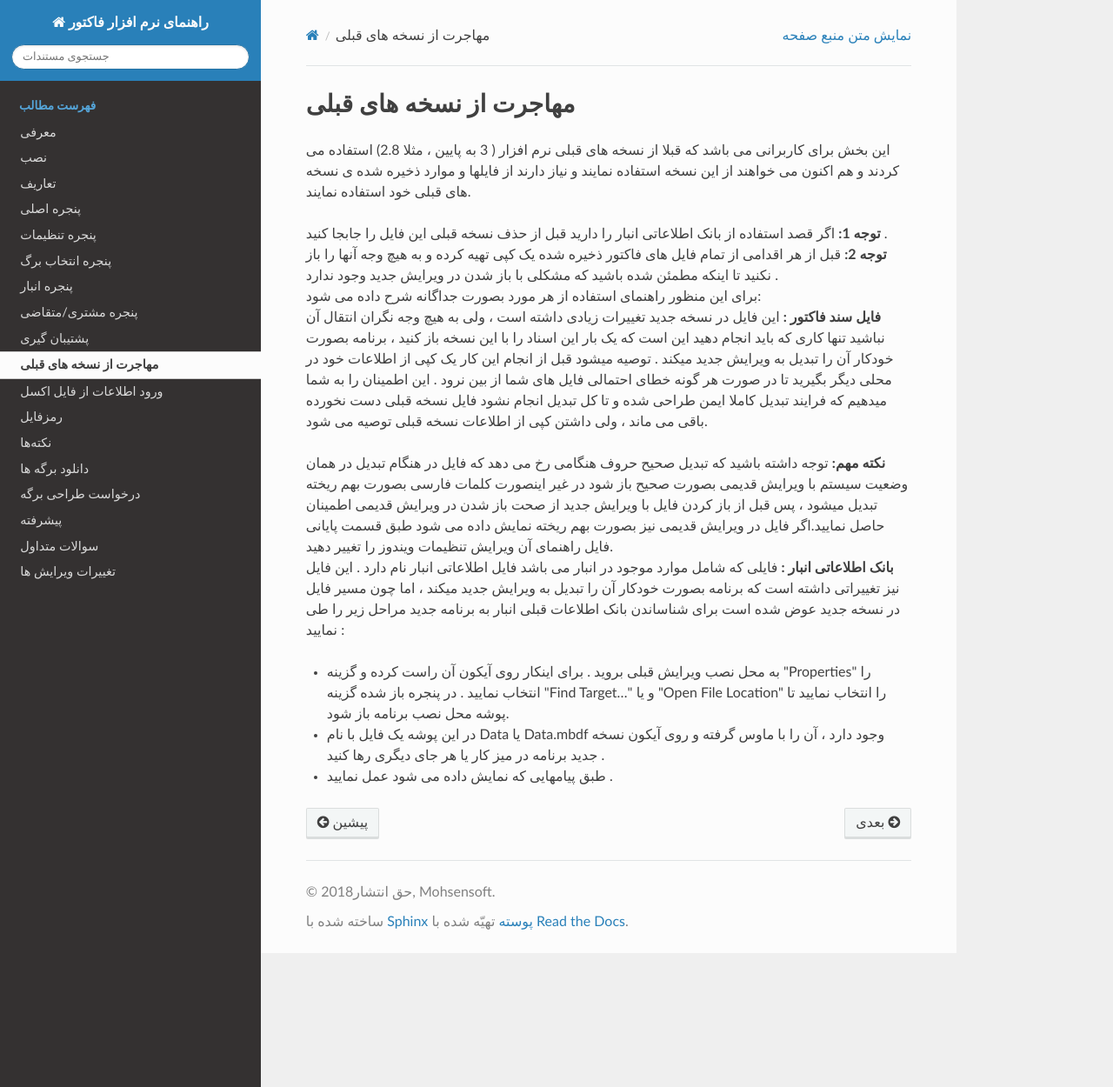
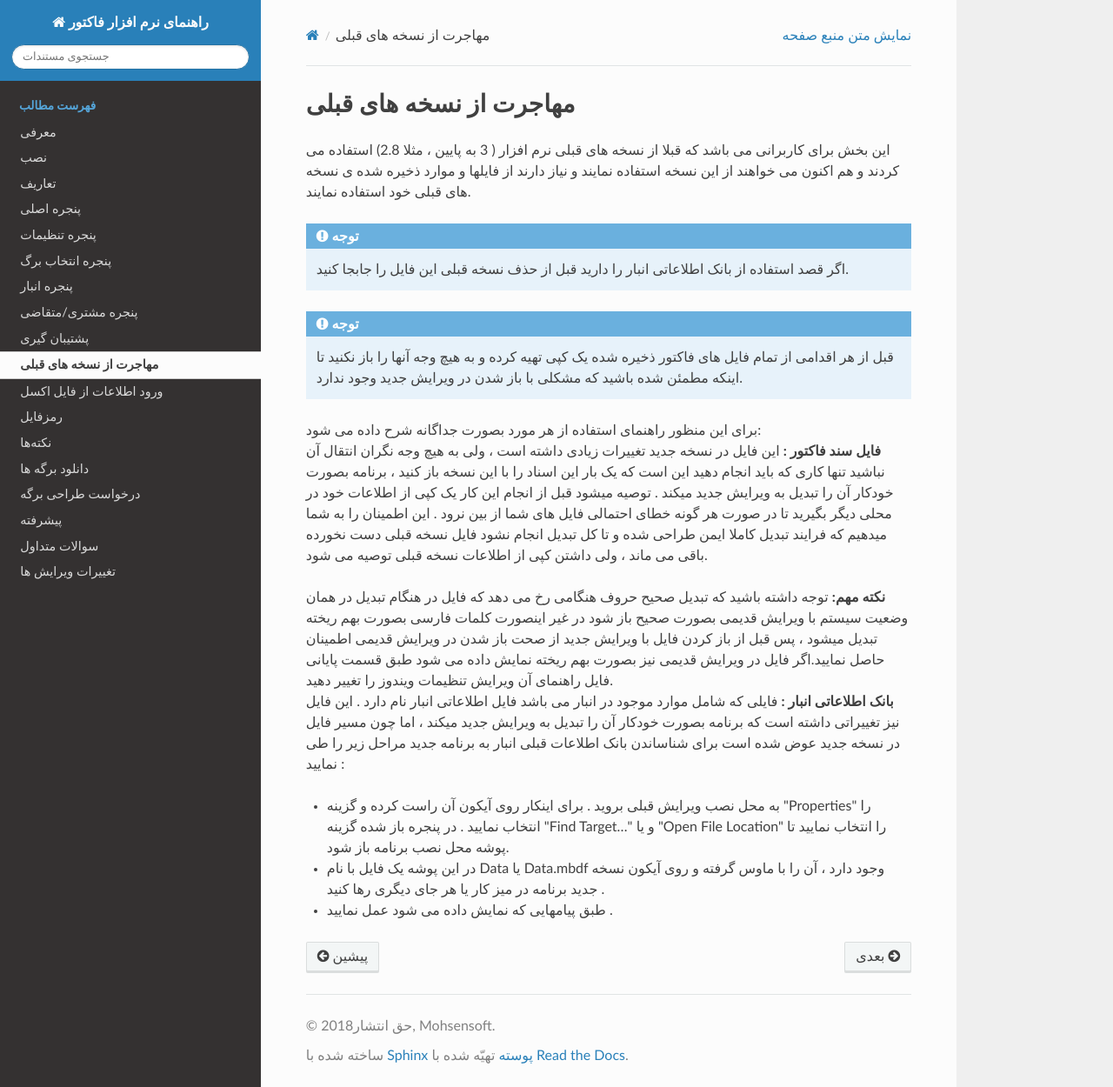
Before and after one commit to Mohsensoft/faktor-doc, a Sphinx documentation site: the page built from docs/source/from-old-version.rst, in a window 1280 px wide and 1250 px high. Shown: the whole window at 87% size. Built offline with Sphinx 7.4.7 and the Read the Docs theme 2.0.0, drawn with Linux system fonts in a browser that asks for light colours.

Commit message:
update from-old-version annotations

```diff
--- a/docs/source/from-old-version.rst
+++ b/docs/source/from-old-version.rst
@@ -2,8 +2,9 @@
 ========================
 | این بخش برای کاربرانی می باشد که قبلا از نسخه های قبلی نرم افزار ( 3 به پایین ، مثلا 2.8) استفاده می کردند و هم اکنون می خواهند از این نسخه استفاده نمایند و نیاز دارند از فایلها و موارد ذخیره شده ی نسخه های قبلی خود استفاده نمایند.
 
-| **توجه 1:** اگر قصد استفاده از بانک اطلاعاتی انبار را دارید قبل از حذف نسخه قبلی این فایل را جابجا کنید .
-| **توجه 2:** قبل از هر اقدامی از تمام فایل های فاکتور ذخیره شده یک کپی تهیه کرده و به هیچ وجه آنها را باز نکنید تا اینکه مطمئن شده باشید که مشکلی با باز شدن در ویرایش جدید وجود ندارد .
+.. note::  اگر قصد استفاده از بانک اطلاعاتی انبار را دارید قبل از حذف نسخه قبلی این فایل را جابجا کنید.
+.. note::  قبل از هر اقدامی از تمام فایل های فاکتور ذخیره شده یک کپی تهیه کرده و به هیچ وجه آنها را باز نکنید تا اینکه مطمئن شده باشید که مشکلی با باز شدن در ویرایش جدید وجود ندارد.
+
 | برای این منظور راهنمای استفاده از هر مورد بصورت جداگانه شرح داده می شود:
 | **فایل سند فاکتور :** این فایل در نسخه جدید تغییرات زیادی داشته است ، ولی به هیچ وجه نگران انتقال آن نباشید تنها کاری که باید انجام دهید این است که یک بار این اسناد را با این نسخه باز کنید ، برنامه بصورت خودکار آن را تبدیل به ویرایش جدید میکند . توصیه میشود قبل از انجام این کار یک کپی از اطلاعات خود در محلی دیگر بگیرید تا در صورت هر گونه خطای احتمالی فایل های شما از بین نرود . این اطمینان را به شما میدهیم که فرایند تبدیل کاملا ایمن طراحی شده و تا کل تبدیل انجام نشود فایل نسخه قبلی دست نخورده باقی می ماند ، ولی داشتن کپی از اطلاعات نسخه قبلی توصیه می شود.
 
```
